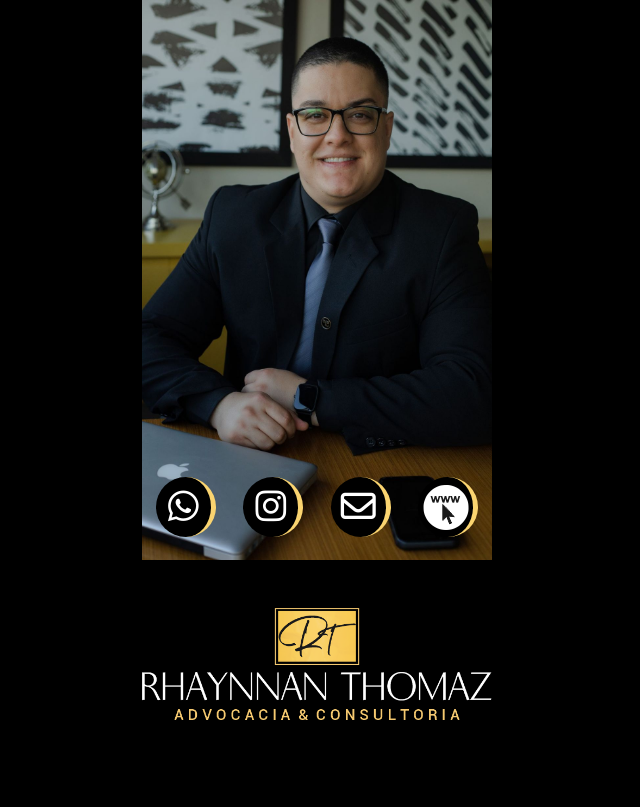
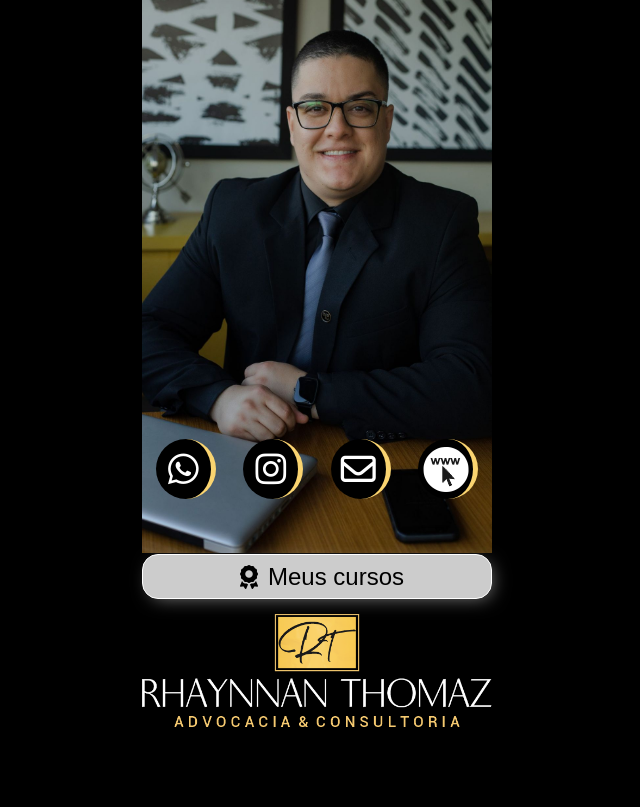
Before and after one commit to Hudstoc/Meu-linktree, a plain HTML site: page Linktree-rhaynnan/index.html in a window 1280 px wide. Shown: the whole page, without its empty margins (323-963 px from the left). Drawn offline with nearby package versions, Linux system fonts and the light colour scheme.

Commit message:
Add files via upload

```diff
--- a/Linktree-rhaynnan/index.html
+++ b/Linktree-rhaynnan/index.html
@@ -28,6 +28,9 @@
           </a>
         </div>
       </div>
+      <div class="botao">
+        <button class="link"><i class="fas fa-award"></i>Meus cursos</button>
+      </div>
       <div>
         <img class="logo" src="Logo-branca.png">
       </div>
--- a/Linktree-rhaynnan/style.css
+++ b/Linktree-rhaynnan/style.css
@@ -32,9 +32,9 @@ img.logo{
   display: flex;
   justify-content: center;
   position: relative;
-  top: -10vh;
   width: 100%;
   height: auto;
+  top: -10vh;
 }
 
 .social-media-container{
@@ -79,3 +79,30 @@ img.logo{
   overflow: hidden;
   position: relative;
 }
+
+.link {
+  margin: 15px auto;
+  width: 100%;
+  height: 45px;
+  font-size: x-large;
+
+  display: flex;
+  justify-content: center;
+  align-items: center;
+  top: -10vh;
+  position: relative;
+  background: rgba(255, 255, 255, 0.8);
+  border: 1px solid rgb(255, 255, 255);
+  border-radius: 16px;
+  text-decoration: none;
+  color: rgb(0, 0, 0);
+  cursor: pointer;
+
+  -webkit-box-shadow: 4px 4px 18px -5px rgba(179, 179, 179, 0.72);
+  -moz-box-shadow: 4px 4px 18px -5px rgba(179, 179, 179, 0.72);
+  box-shadow: 4px 4px 18px -5px rgba(179, 179, 179, 0.72);
+}
+
+.link i{
+  padding: 10px;
+}
```
